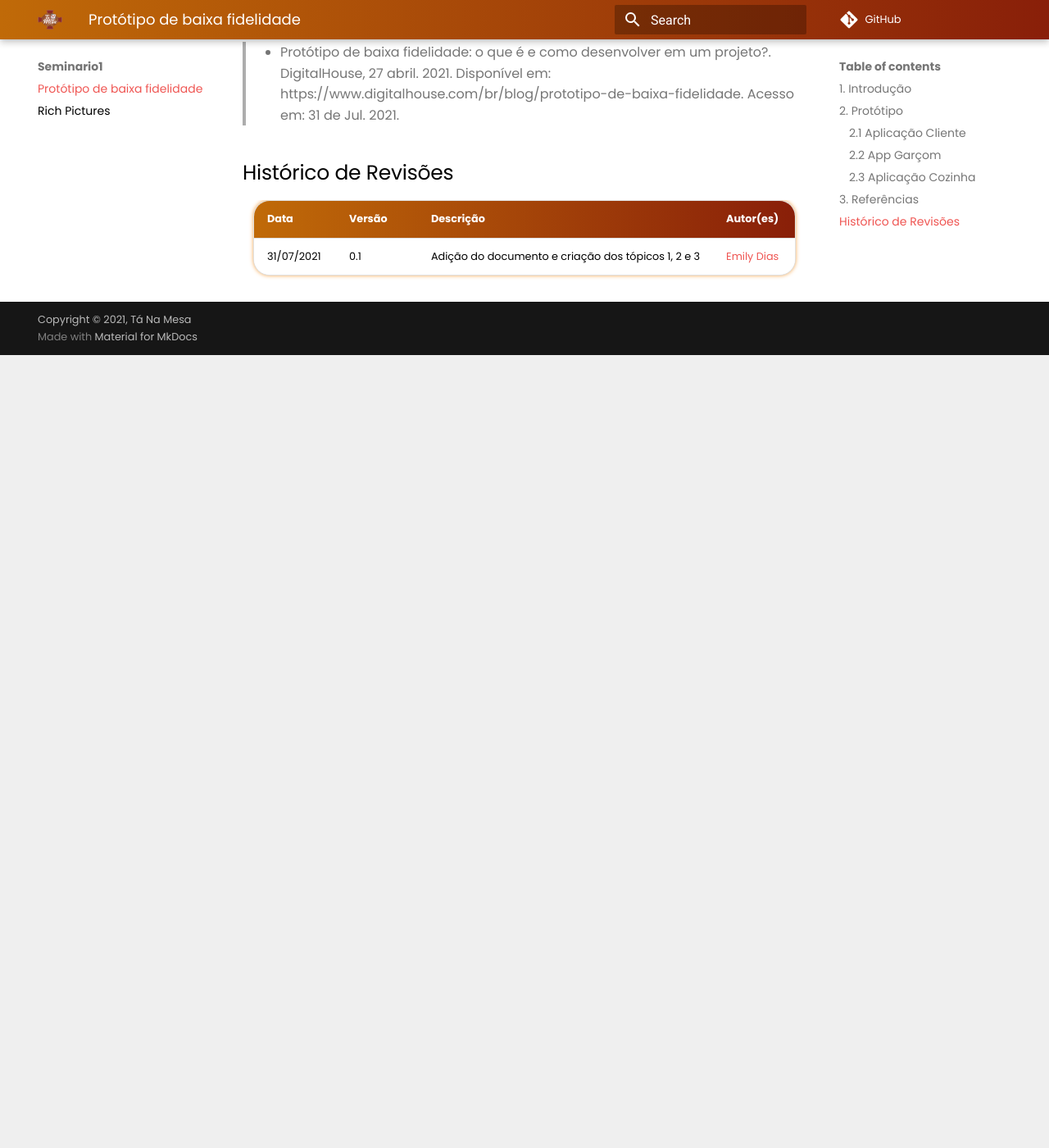
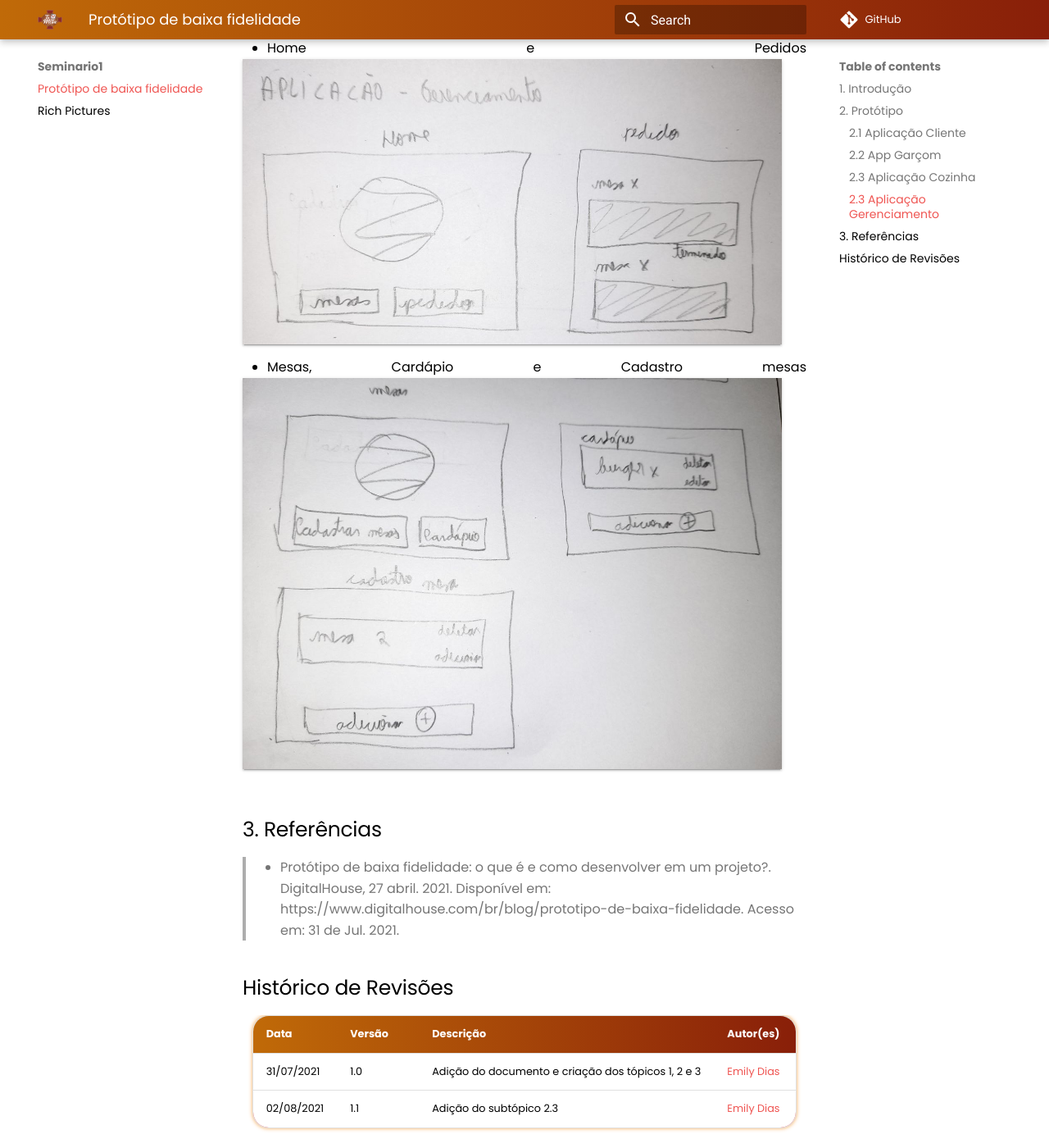
Before and after one commit to UnBArqDsw2021-1/2021.1_G02_TaNaMesa_docs, an MkDocs documentation site: the page built from docs/seminario1/prototipo-baixa-fidelidade.md, in a window 1280 px wide and 1400 px high, scrolled down 2869 px. Shown: the whole window at 82% size. Built offline with MkDocs 1.6.1 and Material for MkDocs 9.7.7, drawn with Linux system fonts in a browser that asks for light colours; comment, search, counter and statistics services are not loaded; before the commit the page ends 3302 px from its top, so only the background shows below that.

Commit message:
#4 adicionando aplicação de gerenciamento!

```diff
--- a/docs/seminario1/prototipo-baixa-fidelidade.md
+++ b/docs/seminario1/prototipo-baixa-fidelidade.md
@@ -14,17 +14,25 @@
   [![imagem1](../assets/img/aplicação-cliente-1.jpg)](../assets/img/aplicação-cliente-1.jpg)
 
 - Após selecionar cardápio, Detalhes dos pedidos e Extrato
-  [![imagem1](../assets/img/aplicação-cliente-2.jpg)](../assets/img/aplicação-cliente-2.jpg)
+  [![imagem2](../assets/img/aplicação-cliente-2.jpg)](../assets/img/aplicação-cliente-2.jpg)
 
 ### 2.2 App Garçom
 
 - Home e Detalhes
-  [![imagem1](../assets/img/aplicação-garçom.jpg)](../assets/img/aplicação-garçom.jpg)
+  [![imagem3](../assets/img/aplicação-garçom.jpg)](../assets/img/aplicação-garçom.jpg)
 
 ### 2.3 Aplicação Cozinha
 
 - Home e Detalhes
-  [![imagem1](../assets/img/aplicação-cozinha.jpg)](../assets/img/aplicação-cozinha.jpg)
+  [![imagem4](../assets/img/aplicação-cozinha.jpg)](../assets/img/aplicação-cozinha.jpg)
+
+### 2.3 Aplicação Gerenciamento
+
+- Home e Pedidos
+  [![imagem5](../assets/img/aplicação-gerente-1.jpg)](../assets/img/aplicação-gerente-1.jpg)
+
+- Mesas, Cardápio e Cadastro mesas
+  [![imagem6](../assets/img/aplicação-gerente-2.jpg)](../assets/img/aplicação-gerente-2.jpg)
 
 ## 3. Referências
 
@@ -34,4 +42,5 @@
 
 | Data       | Versão | Descrição                                          | Autor(es)                                 |
 | :--------- | :----- | :------------------------------------------------- | :---------------------------------------- |
-| 31/07/2021 | 0.1    | Adição do documento e criação dos tópicos 1, 2 e 3 | [Emily Dias](https://github.com/emysdias) |
+| 31/07/2021 | 1.0    | Adição do documento e criação dos tópicos 1, 2 e 3 | [Emily Dias](https://github.com/emysdias) |
+| 02/08/2021 | 1.1    | Adição do subtópico 2.3 | [Emily Dias](https://github.com/emysdias) |
```
Also changed, not shown: docs/assets/img/aplicação-gerente-1.jpg (added), docs/assets/img/aplicação-gerente-2.jpg (added).
